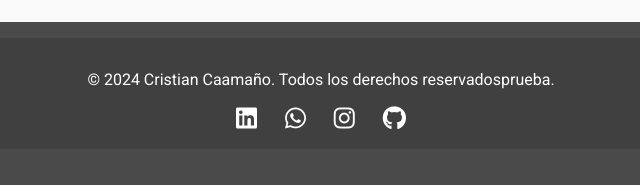
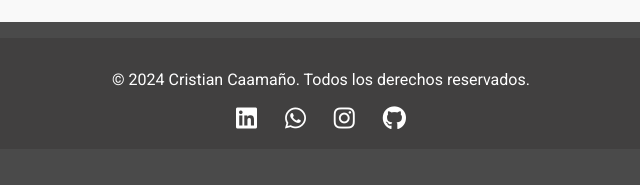
Before and after one commit to Cristianjcr18/portafolio.github.io, a plain HTML site: page index.html in a window 1280 px wide. Shown: the part 4096-4281 px from the top of the page, 319-959 px from the left. Drawn offline with Linux system fonts and the light colour scheme.

Commit message:
finprueba

```diff
--- a/index.html
+++ b/index.html
@@ -67,7 +67,7 @@
     </main>
     <footer>
         <div id="colorletra"  class="container">
-            <p style="color: white;">&copy; 2024 Cristian Caamaño. Todos los derechos reservadosprueba.</p>
+            <p style="color: white;">&copy; 2024 Cristian Caamaño. Todos los derechos reservados.</p>
             <div class="social">
                 <a href="https://www.linkedin.com/in/cristian-jos%C3%A9-caama%C3%B1o-ramirez-a1900a258/"><i class="fab fa-linkedin"></i></a>
                 <a href="https://wa.me/573045887453"><i class="fab fa-whatsapp"></i></a>
```
